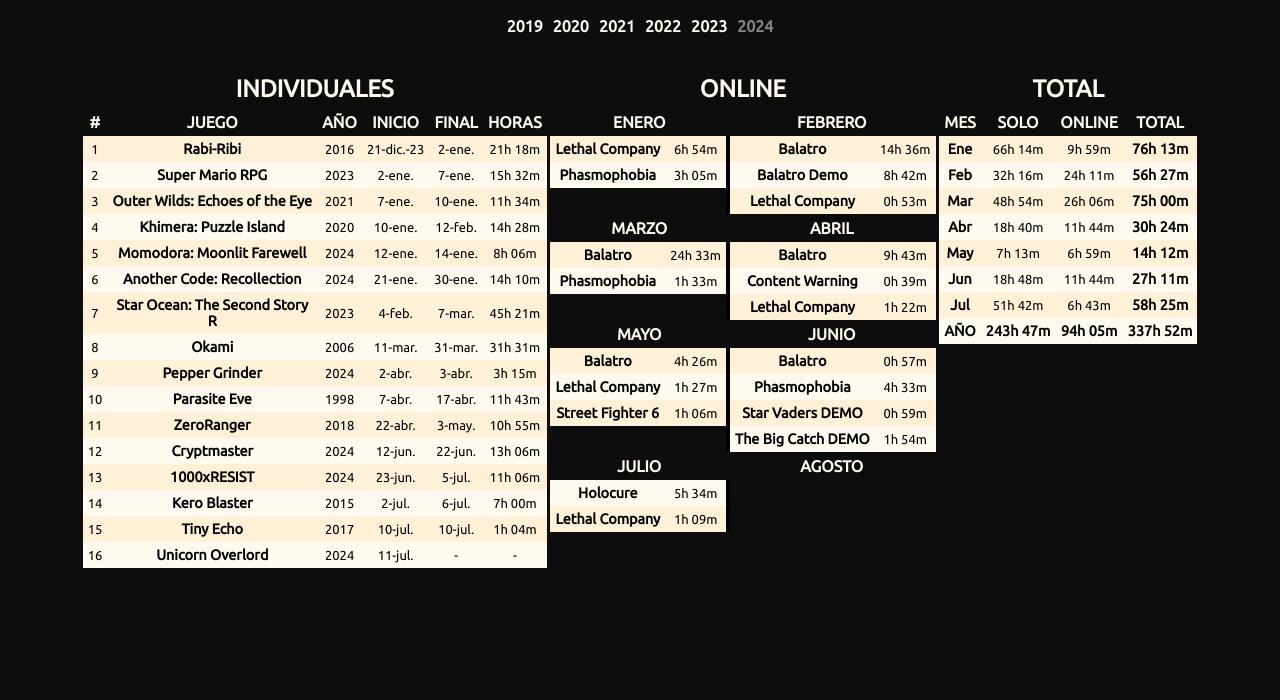
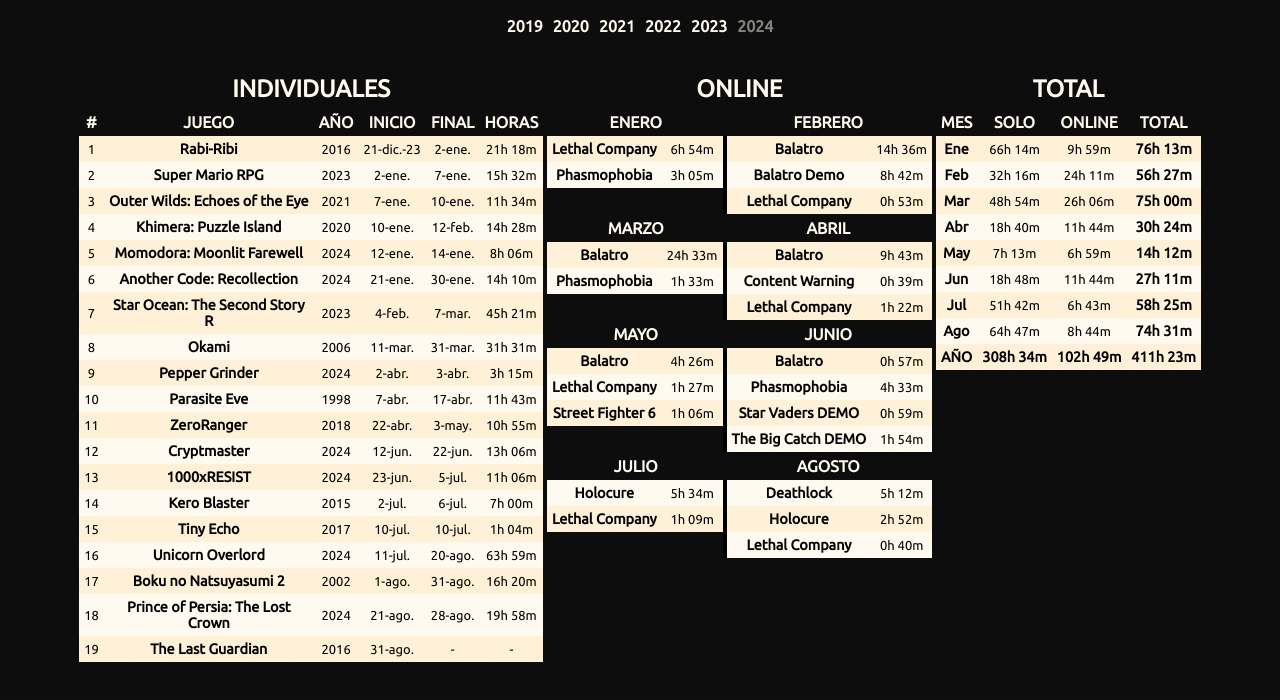
Before and after one commit to ucer0/ucer0.github.io, a plain HTML site: page games/2024.html in a window 1280 px wide. Shown: the part 84-784 px from the top of the page. Drawn offline with Linux system fonts and the light colour scheme.

Commit message:
Updated 1-sep.-24

```diff
--- a/games/2024.html
+++ b/games/2024.html
@@ -172,6 +172,30 @@
       <th>Unicorn Overlord</th>
       <td>2024</td>
       <td>11-jul.</td>
+      <td>20-ago.</td>
+      <td>63h 59m</td>
+    </tr>
+    <tr>
+      <td>17</td>
+      <th>Boku no Natsuyasumi 2</th>
+      <td>2002</td>
+      <td>1-ago.</td>
+      <td>31-ago.</td>
+      <td>16h 20m</td>
+    </tr>
+    <tr>
+      <td>18</td>
+      <th>Prince of Persia: The Lost Crown</th>
+      <td>2024</td>
+      <td>21-ago.</td>
+      <td>28-ago.</td>
+      <td>19h 58m</td>
+    </tr>
+    <tr>
+      <td>19</td>
+      <th>The Last Guardian</th>
+      <td>2016</td>
+      <td>31-ago.</td>
       <td>-</td>
       <td>-</td>
     </tr>
@@ -264,14 +288,20 @@
     <tr>
       <th>Holocure</th>
       <td>5h 34m</td>
-      <th></th>
-      <td></td>
+      <th>Deathlock</th>
+      <td>5h 12m</td>
     </tr>
     <tr>
       <th>Lethal Company</th>
       <td>1h 09m</td>
+      <th>Holocure</th>
+      <td>2h 52m</td>
+    </tr>
+    <tr>
       <th></th>
       <td></td>
+      <th>Lethal Company</th>
+      <td>0h 40m</td>
     </tr>
   </table>
 
@@ -329,10 +359,16 @@
       <th>58h 25m</th>
     </tr>
     <tr>
+      <th>Ago</th>
+      <td>64h 47m</td>
+      <td>8h 44m</td>
+      <th>74h 31m</th>
+    </tr>
+    <tr>
       <th>AÑO</th>
-      <th>243h 47m</th>
-      <th>94h 05m</th>
-      <th>337h 52m</th>
+      <th>308h 34m</th>
+      <th>102h 49m</th>
+      <th>411h 23m</th>
     </tr>
   </table>
 </body>
```
Also changed, not shown: anime.html (+8 -0 lines), index.html (+1 -1 lines), movies.html (+12 -0 lines), 3 other files.
